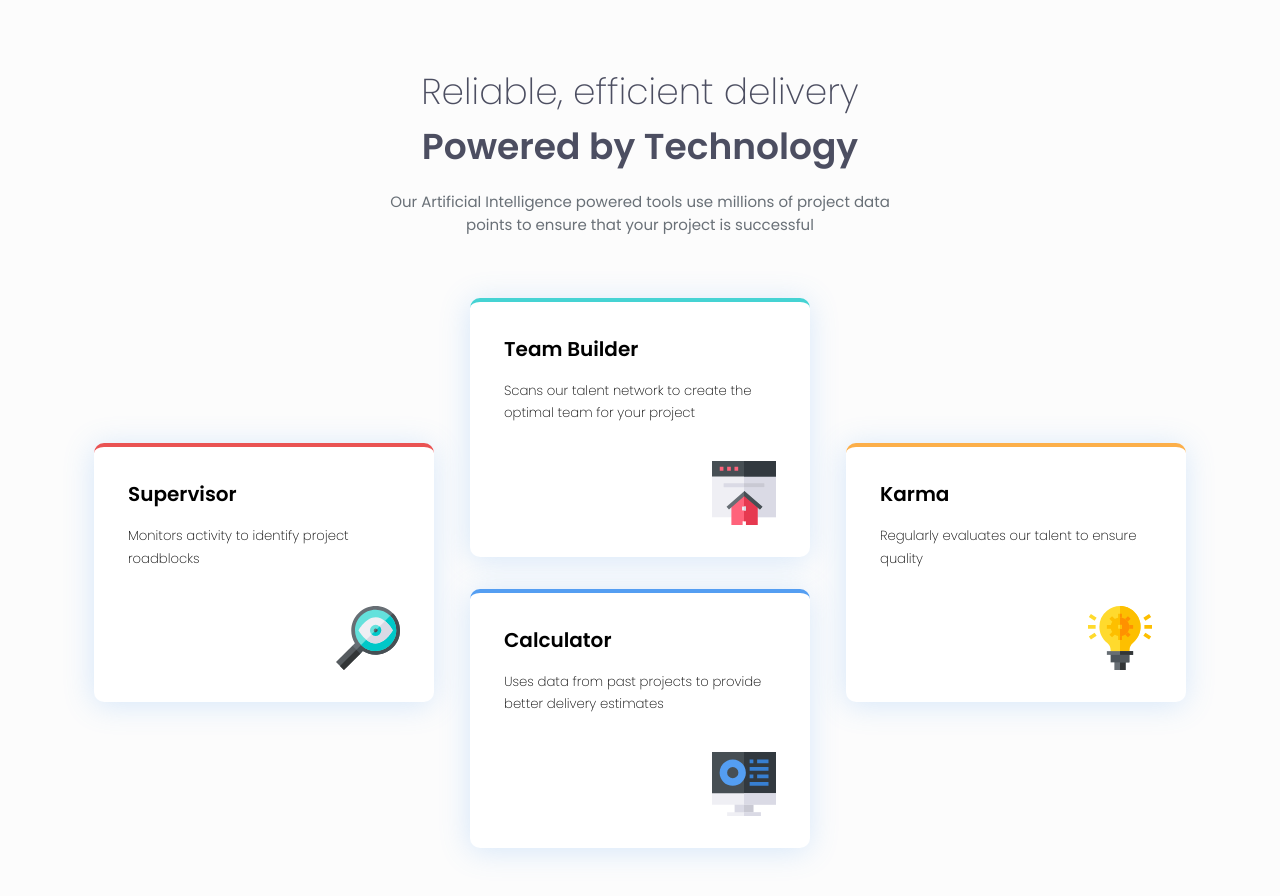
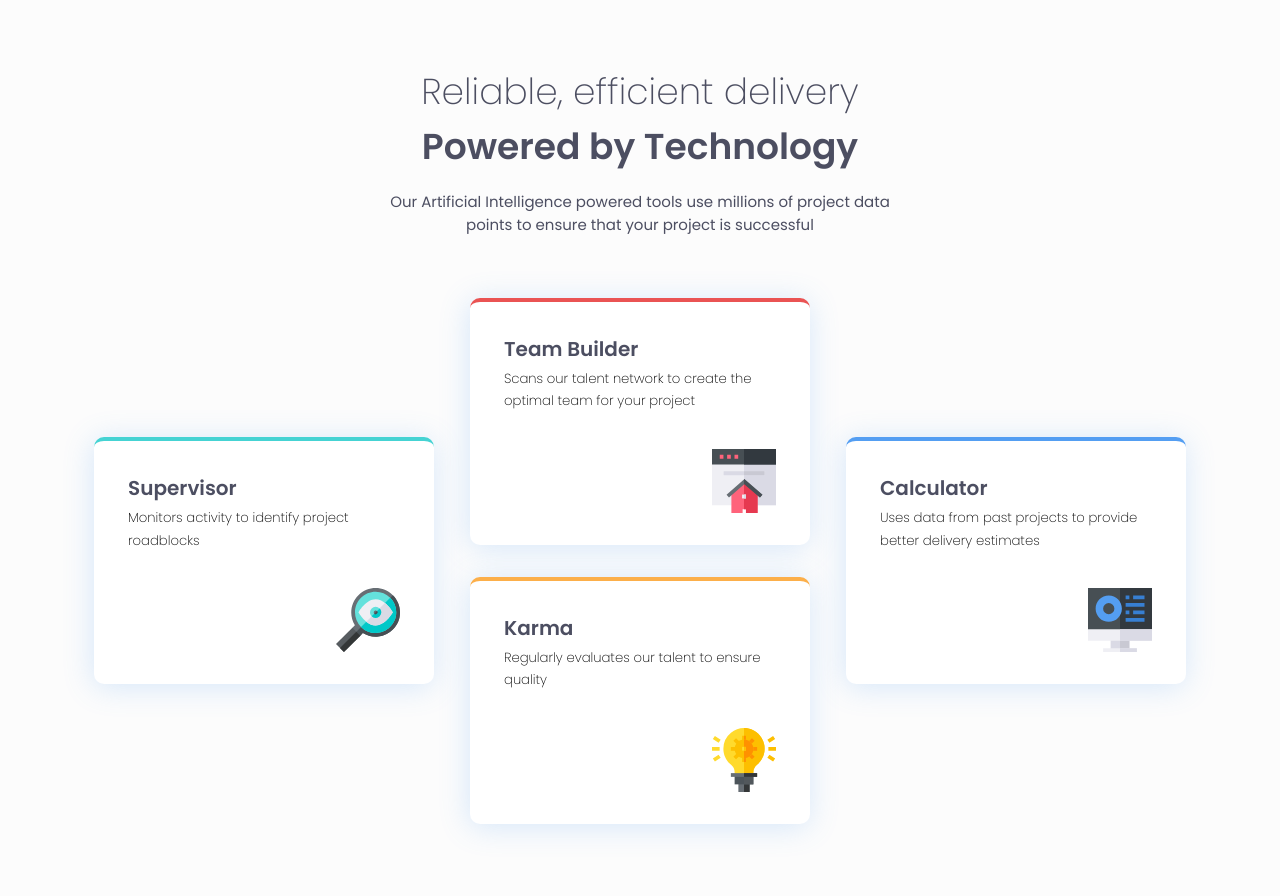
Before and after one commit to AnisBacha/Four-card-feature-section-improved, a plain HTML site: page index.html in a window 1280 px wide. Drawn offline with Linux system fonts and the light colour scheme.

Commit message:
fixed h1, fixed colors, fixed margin

```diff
--- a/css/style.css
+++ b/css/style.css
@@ -22,7 +22,6 @@ body{
     text-align: center;
     font-size: 1.5rem;
     font-weight: 200;
-    max-width: 440px;
 }
 .header__h1 span{
     font-weight: 600;
@@ -34,7 +33,7 @@ body{
     font-weight: 400;
     margin-block: 1rem 3.875rem;
     max-width: 500px;
-    color: hsl(212, 6%, 44%);
+    color: hsl(234, 12%, 34%);
 }
 
 .main, .header{
@@ -62,20 +61,21 @@ body{
 .main__h2{
     font-size: 1.25rem;
     font-weight: 600;
+    color: hsl(234, 12%, 34%);
 }
 .main__p{
     font-size: .825rem;
     font-weight: 200;
     line-height: 1.7;
-    margin-block: 1rem 2.25rem;
+    margin-block: .25rem 2.25rem;
 }
 .main section img{
     float: right;
 }
-.main__supervisor{
+.main__builder{
     border-top: 4px solid hsl(0, 78%, 62%);
 }
-.main__builder{
+.main__supervisor{
     border-top: 4px solid hsl(180, 62%, 55%);
 }
 .main__karma{
@@ -101,7 +101,7 @@ body{
         grid-column: 1/2;
         grid-row: 1/3;
     }
-    .main__karma{
+    .main__calc{
         grid-column: 3/4;
         grid-row: 1/3;
     }
--- a/index.html
+++ b/index.html
@@ -11,7 +11,7 @@
 </head>
 <body>
   <header class="header">
-    <h1 class="header__h1">Reliable, efficient delivery <span>Powered by Technology</span></h1>
+    <h1 class="header__h1">Reliable, efficient delivery <br> <span>Powered by Technology</span></h1>
 
     <p class="header__description">Our Artificial Intelligence powered tools use millions of project data points to ensure that your project is successful</p>
   </header>
```
